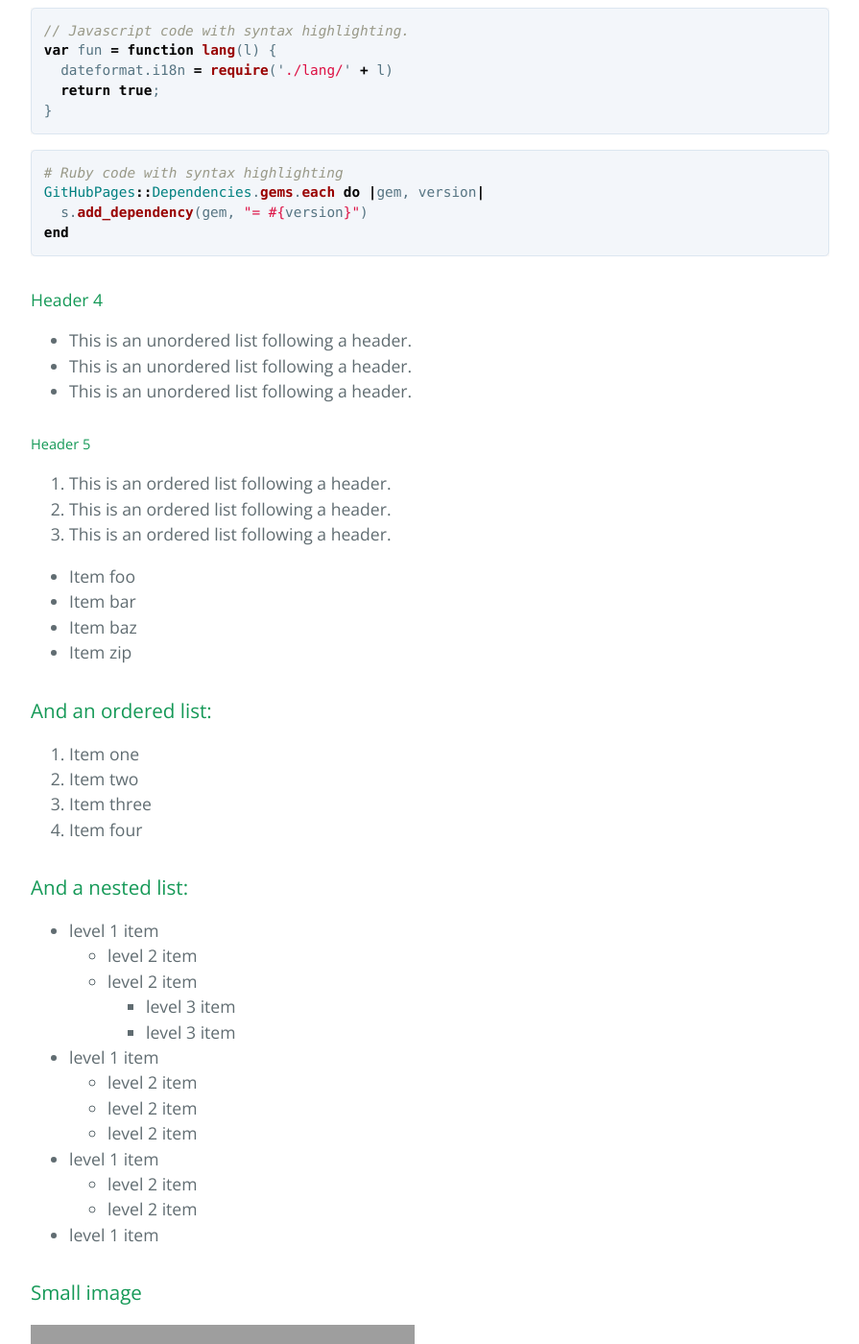
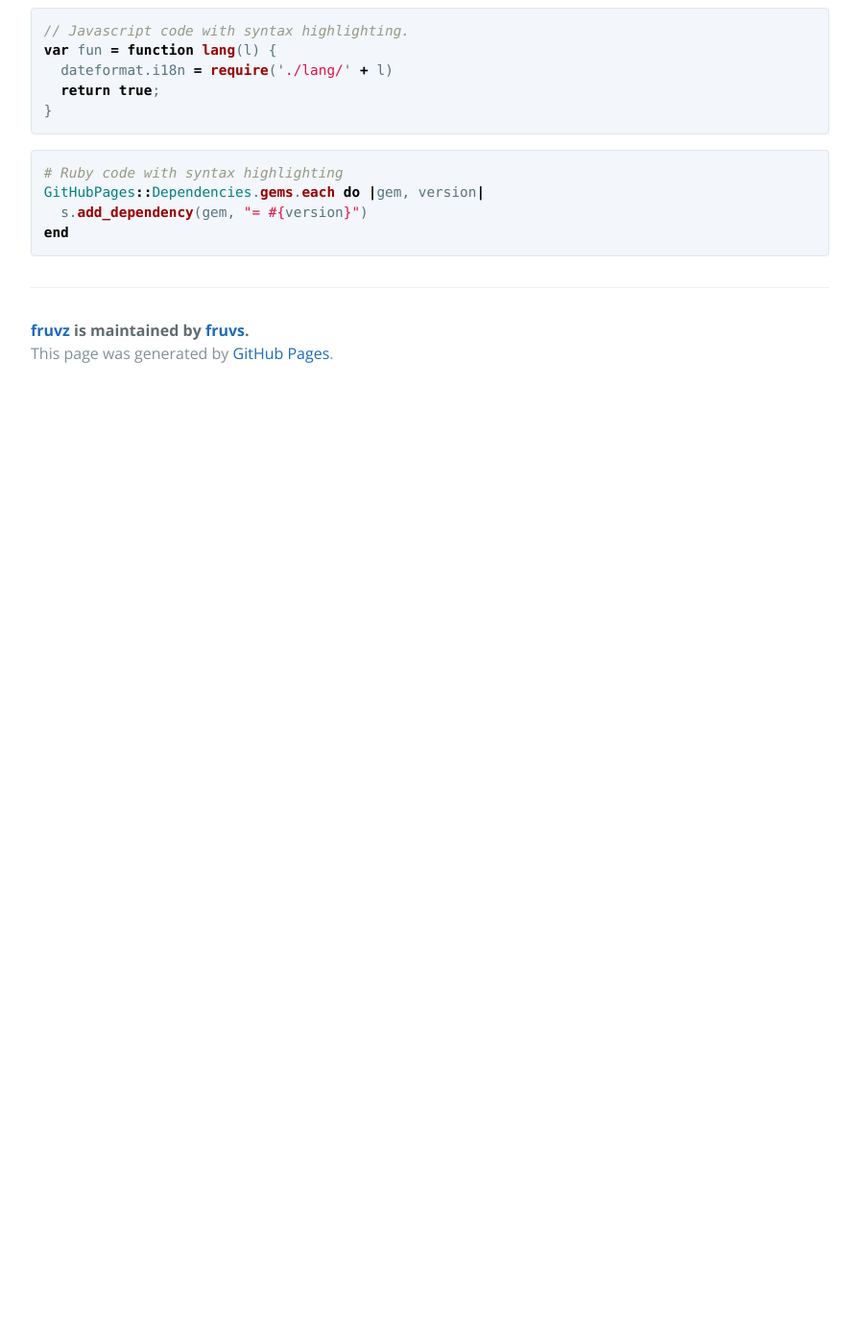
Before and after one commit to fruvs/fruvz, a Jekyll site: the page built from index.md, in a window 1280 px wide and 1400 px high, scrolled down 2589 px. Shown: the whole window at 96% size, without its empty margins (192-1087 px from the left). Built offline with Jekyll 4.4.1, drawn with Linux system fonts in a browser that asks for light colours; our own code applies the rules of GitHub Pages for plain Markdown files; after the commit the page ends 3001 px from its top, so only the background shows below that; some of the changed text lies outside the part shown; grey boxes are pictures that could not be loaded.

Commit message:
Update index.md

````diff
--- a/index.md
+++ b/index.md
@@ -56,10 +56,6 @@
 
 
 
-
-
-
-
 # LTBEEF
 
 LTBEEF is a bookmarklet bypass that when used will turn
@@ -93,74 +89,3 @@
   s.add_dependency(gem, "= #{version}")
 end
 ```
-
-#### Header 4
-
-*   This is an unordered list following a header.
-*   This is an unordered list following a header.
-*   This is an unordered list following a header.
-
-##### Header 5
-
-1.  This is an ordered list following a header.
-2.  This is an ordered list following a header.
-3.  This is an ordered list following a header.
-
-
-*   Item foo
-*   Item bar
-*   Item baz
-*   Item zip
-
-### And an ordered list:
-
-1.  Item one
-1.  Item two
-1.  Item three
-1.  Item four
-
-### And a nested list:
-
-- level 1 item
-  - level 2 item
-  - level 2 item
-    - level 3 item
-    - level 3 item
-- level 1 item
-  - level 2 item
-  - level 2 item
-  - level 2 item
-- level 1 item
-  - level 2 item
-  - level 2 item
-- level 1 item
-
-### Small image
-
-![Octocat](https://github.githubassets.com/images/icons/emoji/octocat.png)
-
-### Large image
-
-![Branching](https://guides.github.com/activities/hello-world/branching.png)
-
-
-### Definition lists can be used with HTML syntax.
-
-<dl>
-<dt>Name</dt>
-<dd>Godzilla</dd>
-<dt>Born</dt>
-<dd>1952</dd>
-<dt>Birthplace</dt>
-<dd>Japan</dd>
-<dt>Color</dt>
-<dd>Green</dd>
-</dl>
-
-```
-Long, single-line code blocks should not wrap. They should horizontally scroll if they are too long. This line should be long enough to demonstrate this.
-```
-
-```
-The final element.
-```
````
